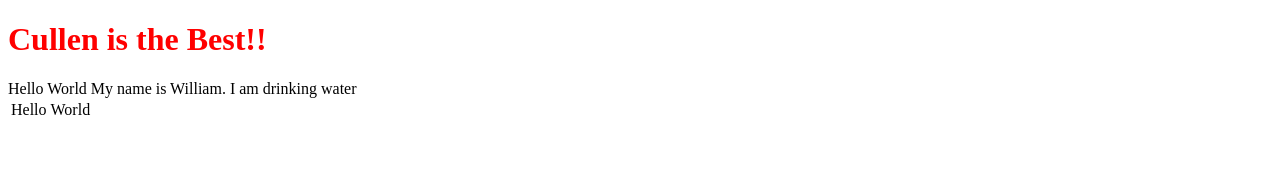
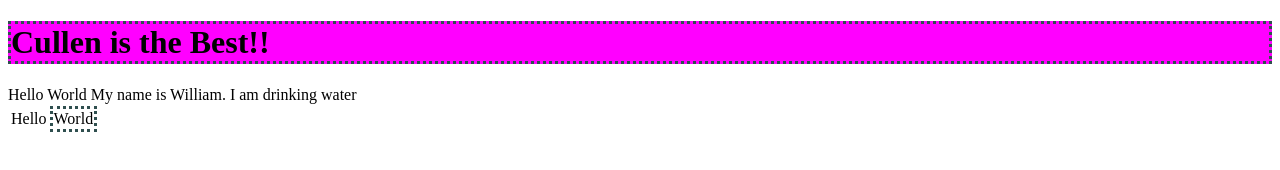
Before and after one commit to William-Krug/cullen-html-css, a plain HTML site: page index.html in a window 1280 px wide. Drawn offline with Linux system fonts and the light colour scheme.

Commit message:
more css styling

```diff
--- a/index.html
+++ b/index.html
@@ -7,7 +7,7 @@
     <title>Cullen HTML / CSS Review</title>
   </head>
   <body>
-    <h1>Cullen is the Best!!</h1>
+    <h1 class="special">Cullen is the Best!!</h1>
 
     <div>
       Hello World
@@ -18,7 +18,7 @@
     <table>
       <tr>
         <td>Hello</td>
-        <td id="world">World</td>
+        <td class="special" id="world">World</td>
       </tr>
     </table>
   </body>
--- a/style.css
+++ b/style.css
@@ -1,3 +1,7 @@
-h1 {
-  color: red;
+.special {
+  border: 3px dotted darkslategray;
 }
+
+h1.special {
+  background-color: fuchsia;
+}
```
